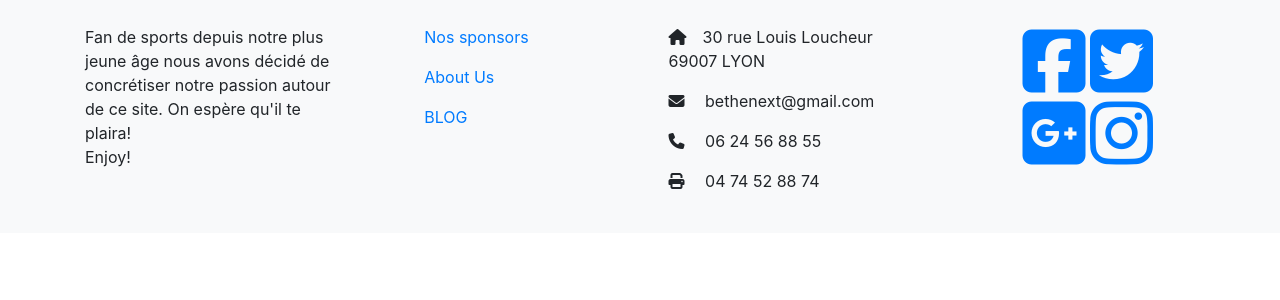
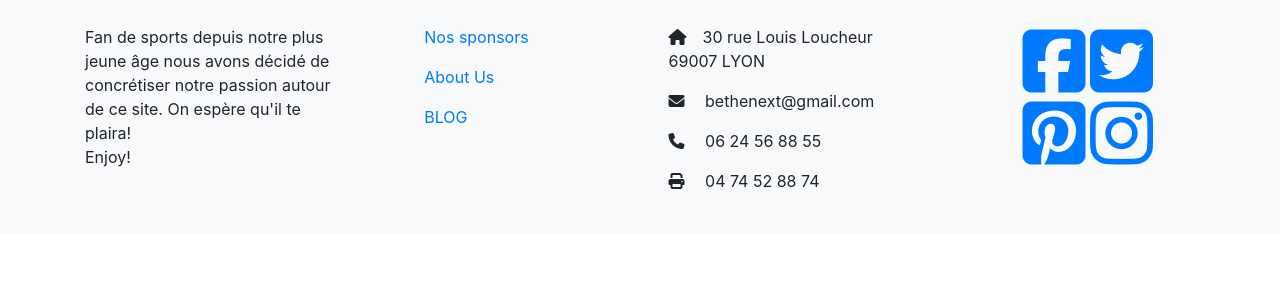
Before and after one commit to jayhem10/PJWF3, a PHP site: template public/views/template.php in a window 1280 px wide. Shown: the part 127-427 px from the top of the page. Run offline with PHP 8.4, Linux system fonts and the light colour scheme; the template is opened without the code that fills it, so the values that code supplies are empty; some libraries are stand-ins or nearby versions; some web fonts are replaced.

Commit message:
the final github ( pour de vrai )

```diff
--- a/public/views/template.php
+++ b/public/views/template.php
@@ -161,8 +161,8 @@
         <a class="social" href="#"><i class="fab fa-facebook-square display-3"></i></a>
         <!-- Twitter -->
         <a class="social" href="#"><i class="fab fa-twitter-square display-3"></i></a>
-        <!-- Google +-->
-        <a class="social" href="#"><i class="fab fa-google-plus-square display-3"></i></a>
+        <!-- Pinterest-->
+        <a class="social" href="#"><i class="fab fa-pinterest-square display-3"></i></a>
         <!-- Instagram -->
         <a class="social" href="#"><i class="fab fa-instagram display-3"></i></a>
 
@@ -170,9 +170,7 @@
 
 </footer>
       <script src="https://code.jquery.com/jquery-3.4.1.min.js" integrity="sha256-CSXorXvZcTkaix6Yvo6HppcZGetbYMGWSFlBw8HfCJo=" crossorigin="anonymous"></script>
-
       <script src="https://cdn.jsdelivr.net/npm/popper.js@1.16.0/dist/umd/popper.min.js" integrity="sha384-Q6E9RHvbIyZFJoft+2mJbHaEWldlvI9IOYy5n3zV9zzTtmI3UksdQRVvoxMfooAo" crossorigin="anonymous"></script>
-
       <script src="https://stackpath.bootstrapcdn.com/bootstrap/4.4.1/js/bootstrap.min.js" integrity="sha384-wfSDF2E50Y2D1uUdj0O3uMBJnjuUD4Ih7YwaYd1iqfktj0Uod8GCExl3Og8ifwB6" crossorigin="anonymous"></script>
       <script src="https://kit.fontawesome.com/bda8027245.js" crossorigin="anonymous"></script>
       <script src="<?= js_url('script.js'); ?>"></script>
```
